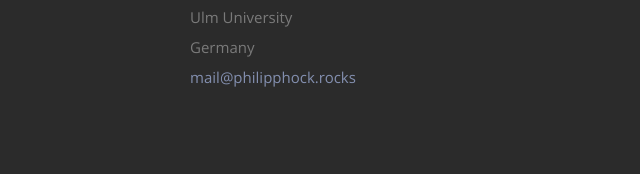
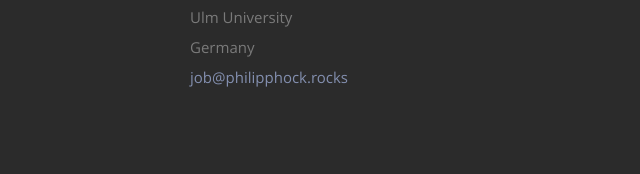
Before and after one commit to philipphock/philipphock.github.io, a plain HTML site: page index.html in a window 1280 px wide. Shown: the part 1398-1572 px from the top of the page, 215-855 px from the left. Drawn offline with nearby package versions, Linux system fonts and the light colour scheme.

Commit message:
fixed mail

```diff
--- a/index.html
+++ b/index.html
@@ -134,7 +134,7 @@
 						         Germany
                      </span><br>
 
-                     <span><a target="_blank" href="mailto:mail@philipphock.rocks">mail@philipphock.rocks</a></span>
+                     <span><a target="_blank" href="mailto:job@philipphock.rocks?cc=philipphock+job@gmail.com">job@philipphock.rocks</a></span>
 					   </p>
 
                </div>
```
